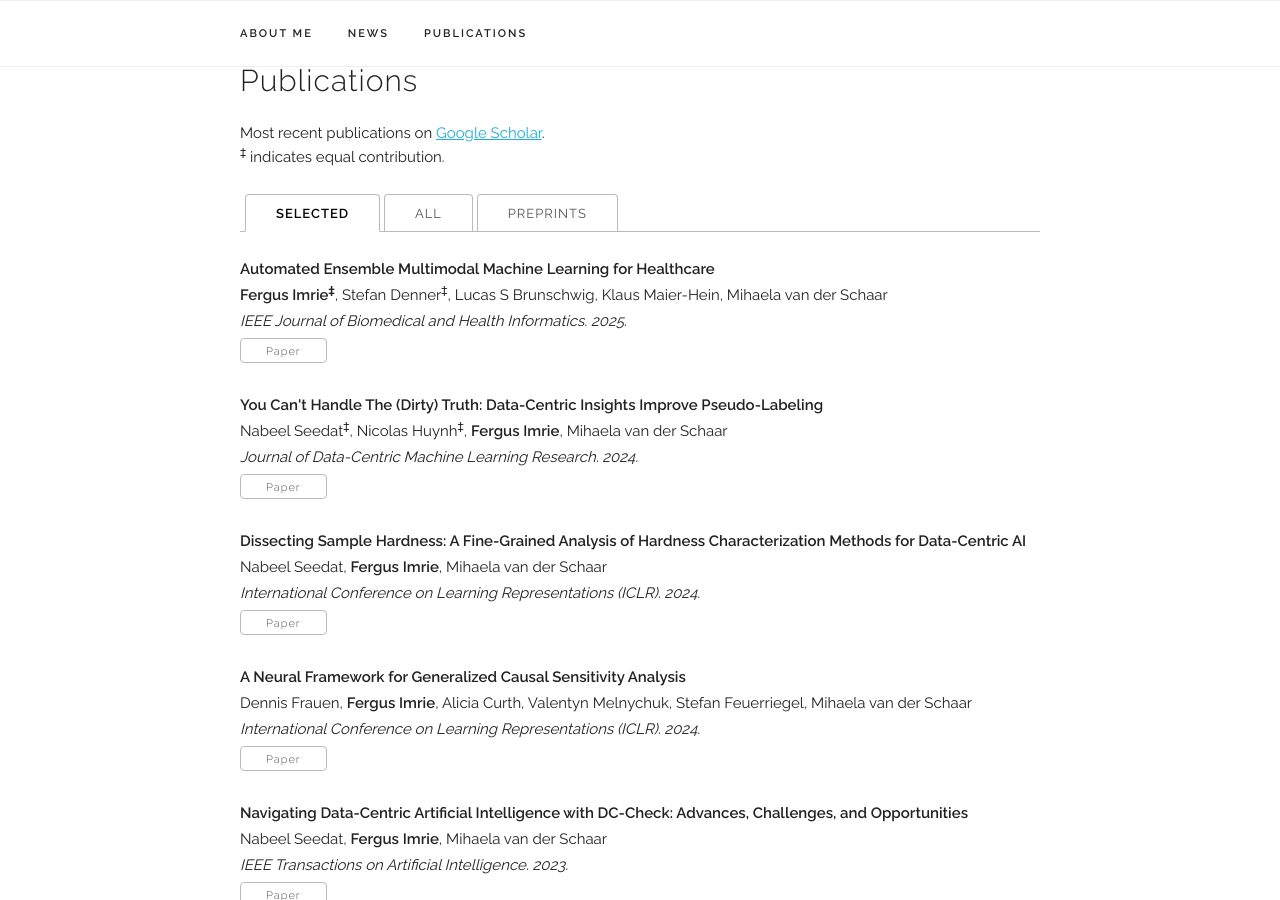
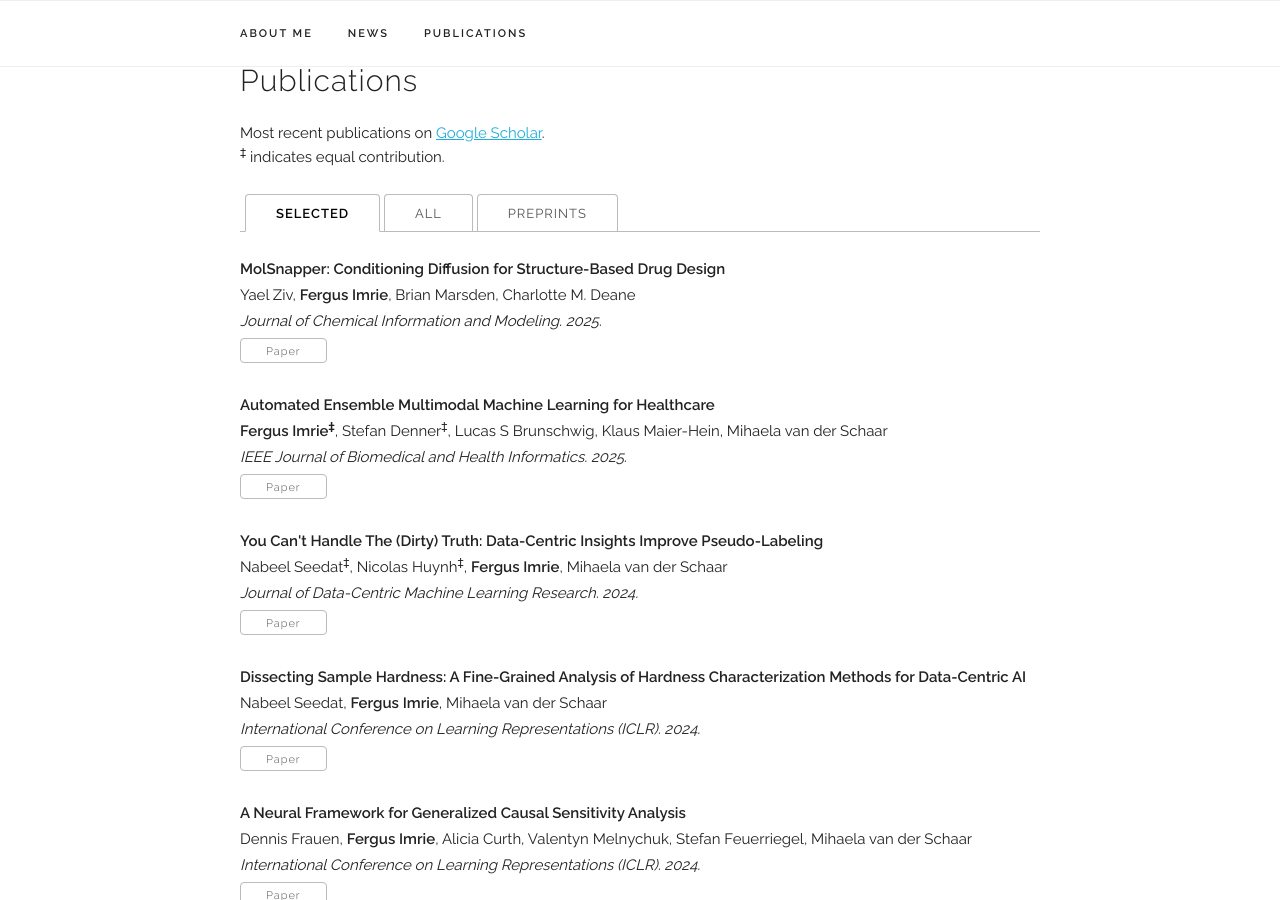
Before and after one commit to fimrie/fimrie.github.io, a Jekyll site: the page built from index.html, in a window 1280 px wide and 900 px high, scrolled down 1785 px. Built offline with Jekyll 4.4.1, drawn with Linux system fonts in a browser that asks for light colours; some web fonts are replaced.

Commit message:
Update publications.yaml

```diff
--- a/_data/publications.yaml
+++ b/_data/publications.yaml
@@ -1,4 +1,11 @@
 papers:
+  - title: "MolSnapper: Conditioning Diffusion for Structure-Based Drug Design"
+    authors: "Yael Ziv, <b>Fergus Imrie</b>, Brian Marsden, Charlotte M. Deane"
+    venue: "Journal of Chemical Information and Modeling. 2025."
+    paper_pdf: "https://pubs.acs.org/doi/10.1021/acs.jcim.4c02008"
+    selected: y
+    preprint: n
+
   - title: "Automated Ensemble Multimodal Machine Learning for Healthcare"
     authors: "<b>Fergus Imrie<sup>‡</sup></b>, Stefan Denner<sup>‡</sup>, Lucas S Brunschwig, Klaus Maier-Hein, Mihaela van der Schaar"
     venue: "IEEE Journal of Biomedical and Health Informatics. 2025."
```
